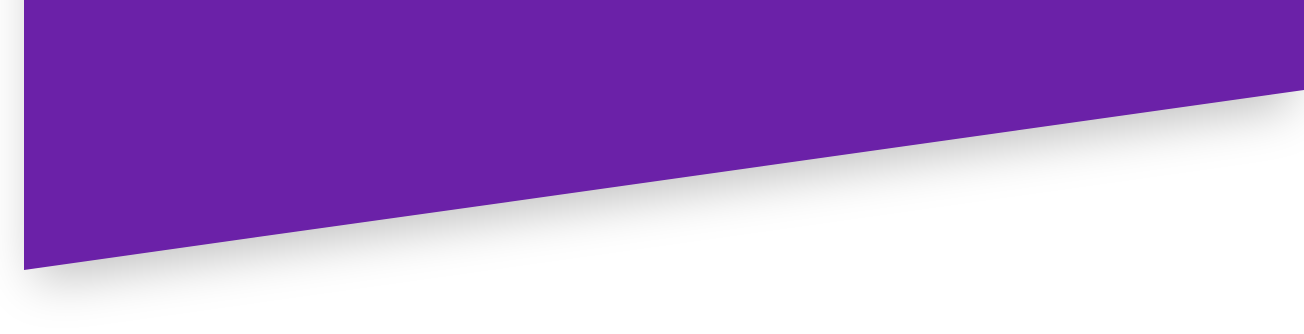
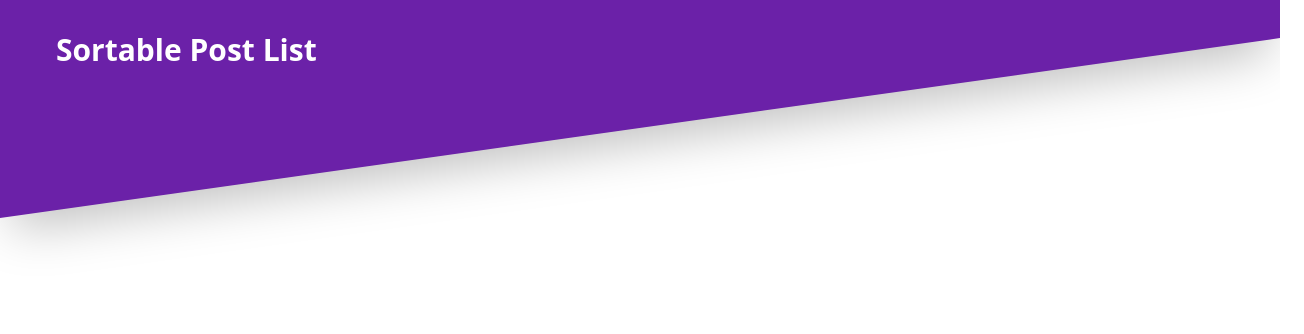
Before and after one commit to ChinthanaDE/vue_assessment, a Vue app in the folder sortable_post_list/: page / in a window 1280 px wide. Shown: the top 334 px of the page, 1304 px wide, since content can reach past the window. Built offline with nearby package versions, Linux system fonts and the light colour scheme.

Commit message:
post list view created

```diff
--- /dev/null
+++ b/sortable_post_list/src/assets/css/base/_transitions.scss
@@ -0,0 +1,12 @@
+.fade-slide-in-enter-active,
+.fade-slide-in-leave-active {
+  transition: all 0.5s;
+}
+.fade-slide-in-enter,
+.fade-leave-to {
+  transform: translateY(100px);
+  opacity: 0;
+}
+.posts-list-transition-move {
+  transition: transform 0.5s;
+}
--- a/sortable_post_list/src/assets/css/main.scss
+++ b/sortable_post_list/src/assets/css/main.scss
@@ -1,3 +1,4 @@
 @import './vendor/tailwind.css';
 @import './components/skewed-background';
 @import './components/post-item-container';
+@import './base/transitions';
--- a/sortable_post_list/src/components/PostAccordianItem.vue
+++ b/sortable_post_list/src/components/PostAccordianItem.vue
@@ -42,10 +42,5 @@ export default {
       type: String,
     },
   },
-  computed: {
-    postTitle() {
-      return this.title.charAt(0).toUpperCase() + this.title.slice(1);
-    },
-  },
 };
 </script>
--- /dev/null
+++ b/sortable_post_list/src/components/PostList.vue
@@ -0,0 +1,38 @@
+<template>
+  <div class="lg:w-1/2 px-6">
+    <div class="text-3xl font-semibold text-white lg:pb-4 lg:py-0 py-4">Sortable Post List</div>
+    <transition name="fade-slide-in" mode="out-in" key="1">
+      <transition-group name="posts-list-transition" tag="div">
+        <PostAccordianItem
+          v-for="(post) in posts"
+          :key="post.id"
+          :title="post.postTitle"
+        />
+      </transition-group>
+    </transition>
+  </div>
+</template>
+
+<script>
+
+import PostAccordianItem from './PostAccordianItem.vue';
+
+export default {
+  name: 'PostList',
+  data() {
+    return {
+      post: [
+        { id: 1, postTitle: 'post 1' },
+        { id: 2, postTitle: 'post 2' },
+        { id: 3, postTitle: 'post 3' },
+        { id: 4, postTitle: 'post 4' },
+        { id: 5, postTitle: 'post 5' },
+      ],
+    };
+  },
+  components: {
+    PostAccordianItem,
+  },
+
+};
+</script>
--- a/sortable_post_list/src/views/HomeView.vue
+++ b/sortable_post_list/src/views/HomeView.vue
@@ -1,33 +1,26 @@
 <template>
-<div class="lg:w-1/2 px-6">
-    <div class="text-3xl font-semibold text-white lg:pb-4 lg:py-0 py-4">
-      Soratble Post List
-    </div>
-   <SkewedBackground @animationEnd="onBackgroundAnimationEnd" />
-   <PostAccordianItem
-          v-for="(post, index) in posts"
-          :key="post.id"
-          :title="post.title"
-          :arrows="generateArrow(index)"
-        />
-        </div>
+   <div class="home-component-container relative">
+    <SkewedBackground @animationEnd="onBackgroundAnimationEnd" />
+    <transition name="fade-slide-in">
+      <div
+        class="container mx-auto relative z-10 lg:p-8 lg:flex flex-wrap"
+        v-if="!isBackgroundAnimating"
+      >
+        <PostList />
+      </div>
+    </transition>
+  </div>
 </template>
 
 <script>
-import { reactive } from 'vue';
 import SkewedBackground from '../components/SkewedBackground.vue';
-import PostAccordianItem from '../components/PostAccordianItem.vue';
-import post from '../mokData/postItem';
-
-export const store = reactive({
-  post,
-});
+import PostList from '../components/PostList.vue';
 
 export default {
   name: 'HomeView',
   components: {
     SkewedBackground,
-    PostAccordianItem,
+    PostList,
   },
 };
 </script>
```
